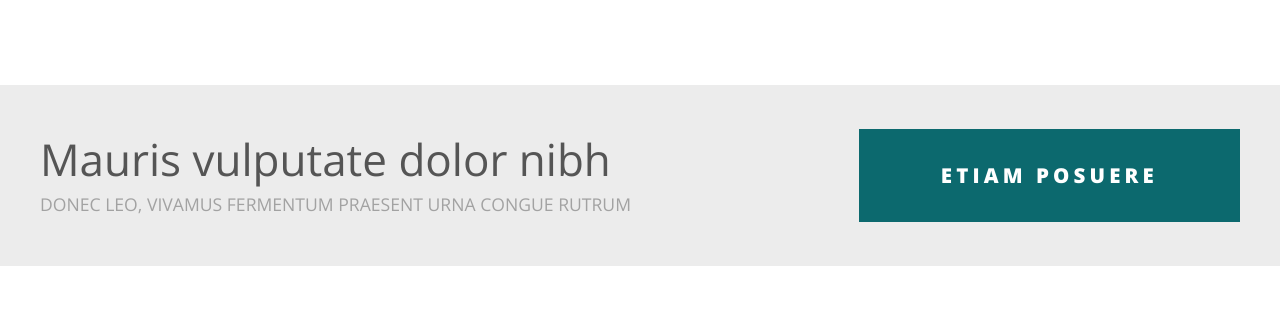
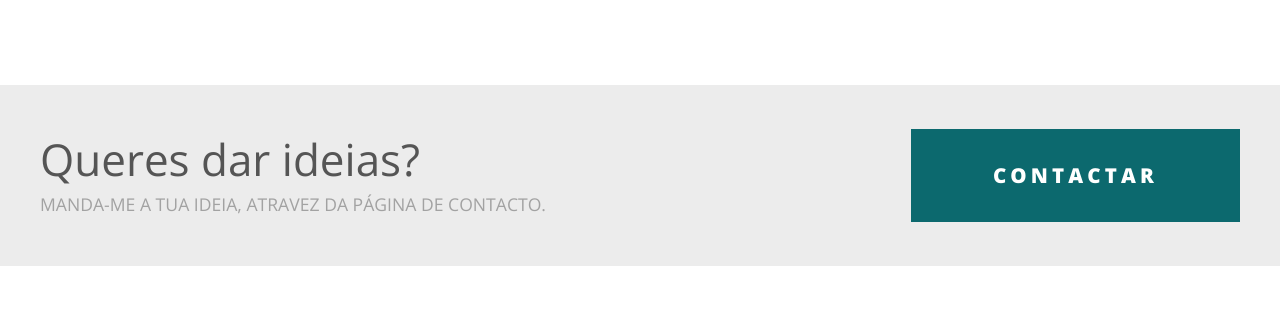
Before and after one commit to thelince/thelince.github.io, a plain HTML site: page index.html in a window 1280 px wide. Shown: the part 1052-1370 px from the top of the page. Drawn offline with nearby package versions, Linux system fonts and the light colour scheme.

Commit message:
contactar

```diff
--- a/index.html
+++ b/index.html
@@ -37,7 +37,7 @@ Released   : 20130903
 				<li><a href="sobre.html" accesskey="2" title="">Sobre</a></li>
 				<li><a href="foto.html" accesskey="3" title="">Galeria de Fotos</a></li>
 				<li><a href="video.html" accesskey="4" title="">Galeria de Videos</a></li>
-				<li><a href="cont.html" accesskey="5" title="">Contacto</a></li>
+				<li><a href="contacto.html" accesskey="5" title="">Contacto</a></li>
 			</ul>
 		</div>
 	</div>
@@ -119,9 +119,9 @@ Released   : 20130903
 	<div id="banner-wrapper">
 		<div id="banner" class="container">
 			<div class="box-left">
-				<h2>Mauris vulputate dolor nibh</h2>
-				<span>Donec leo, vivamus fermentum praesent urna congue rutrum</span> </div>
-			<div class="box-right"> <a href="#" class="button button-big">Etiam posuere</a></div>
+				<h2>Queres dar ideias?</h2>
+				<span>Manda-me a tua ideia, atravez da página de contacto.</span> </div>
+			<div class="box-right"> <a href="contacto.html" class="button button-big">Contactar</a></div>
 		</div>
 	</div>
 	<div id="featured-wrapper">
```
